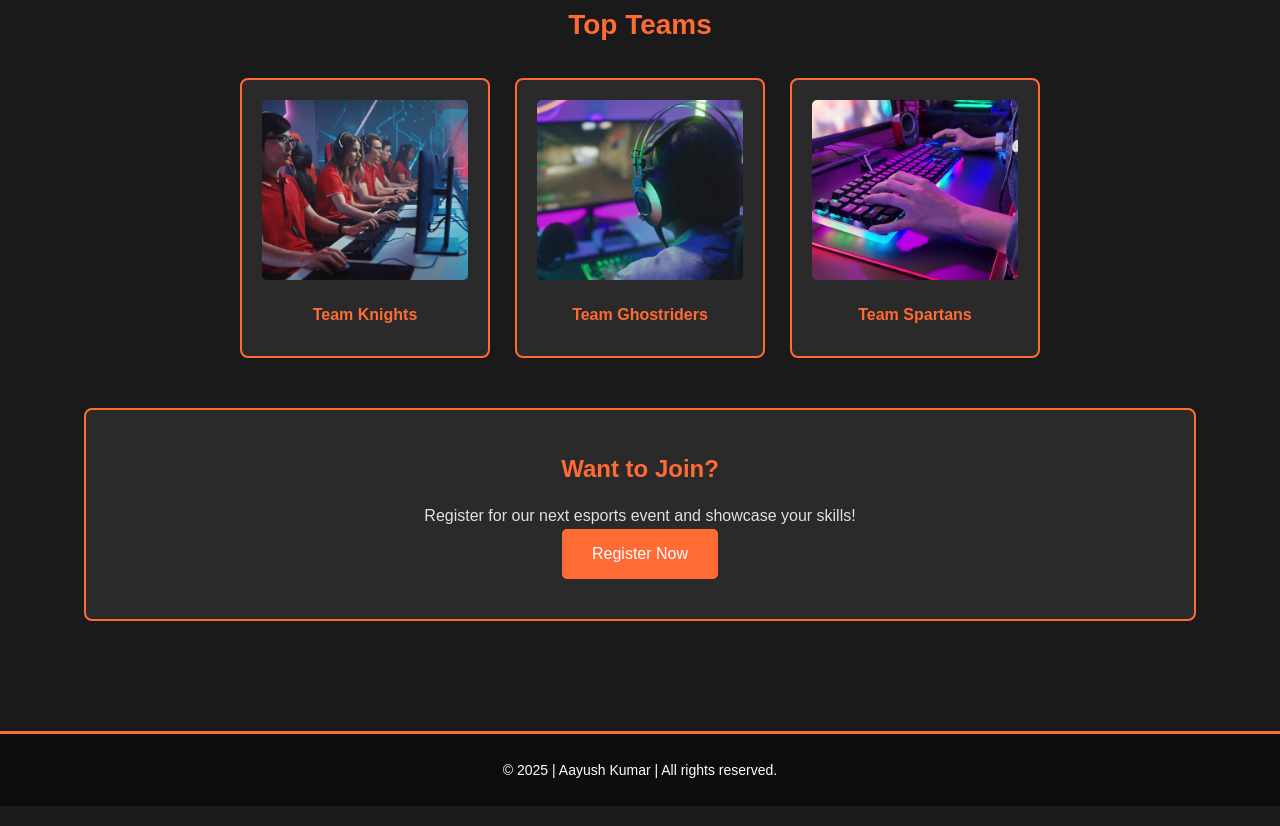
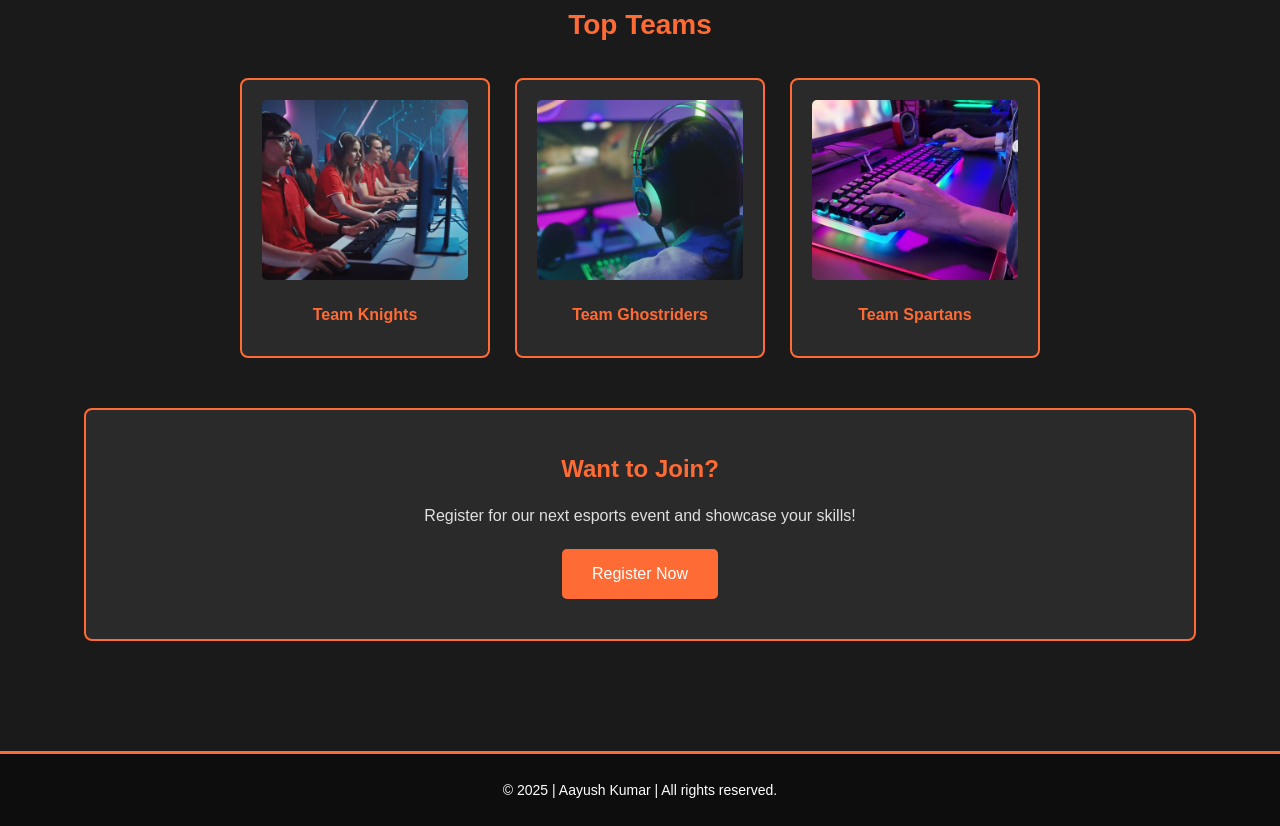
Before and after one commit to aayushkumar-nst/PUBG, a plain HTML site: page esports.html in a window 1280 px wide. Shown: the part 690-1516 px from the top of the page. Drawn offline with Linux system fonts and the light colour scheme.

Commit message:
added space over button

```diff
--- a/esports.html
+++ b/esports.html
@@ -66,8 +66,11 @@
                     <h3>Want to Join?</h3>
                     <p>Register for our next esports event and showcase your skills!</p>
 
+                    <a href="tournament.html" class="btn" style="margin-top: 20px;">Register Now</a>
 
-                    <a href="tournament.html" class="btn">Register Now</a>
+
+
+
                 </div>
             </div>
         </section>
```
